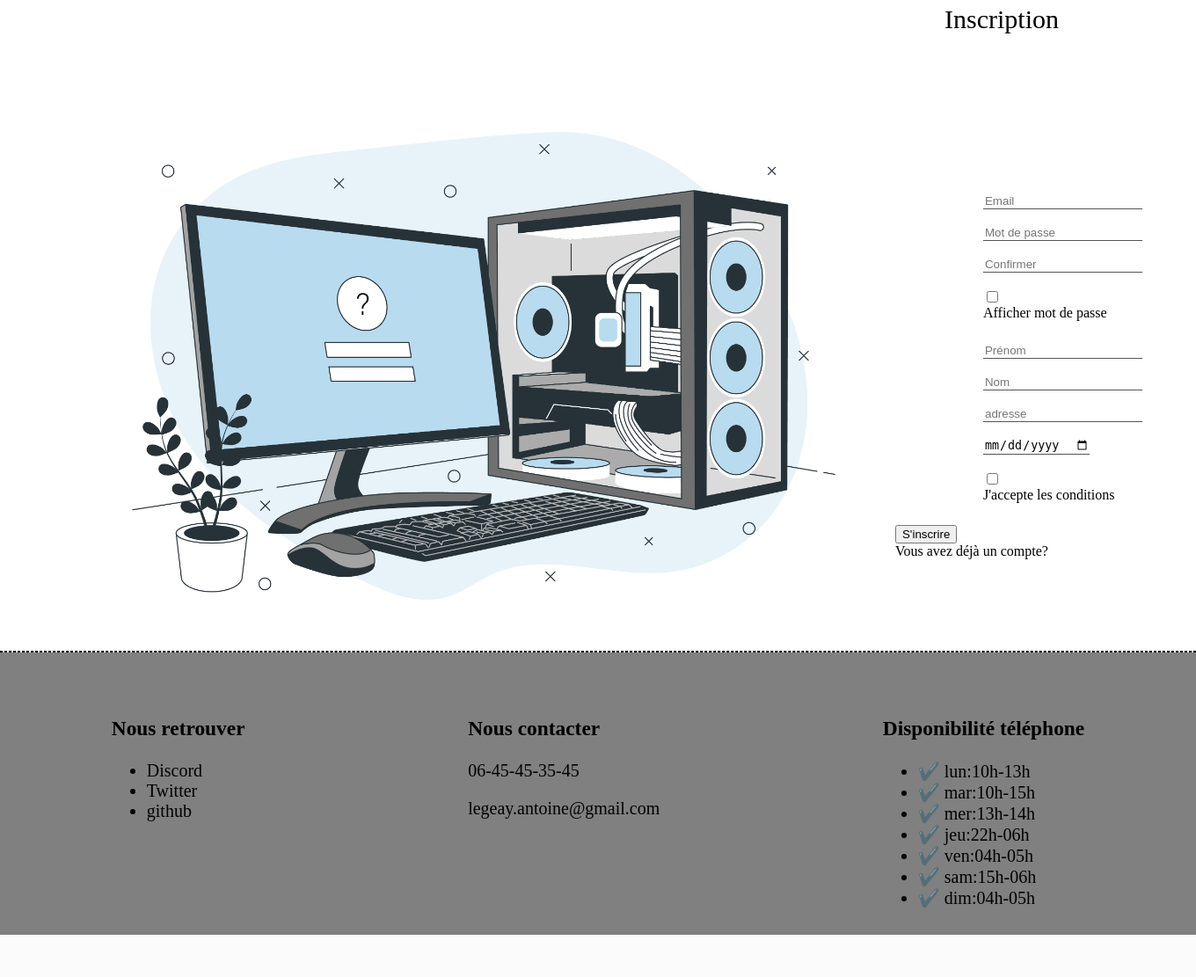
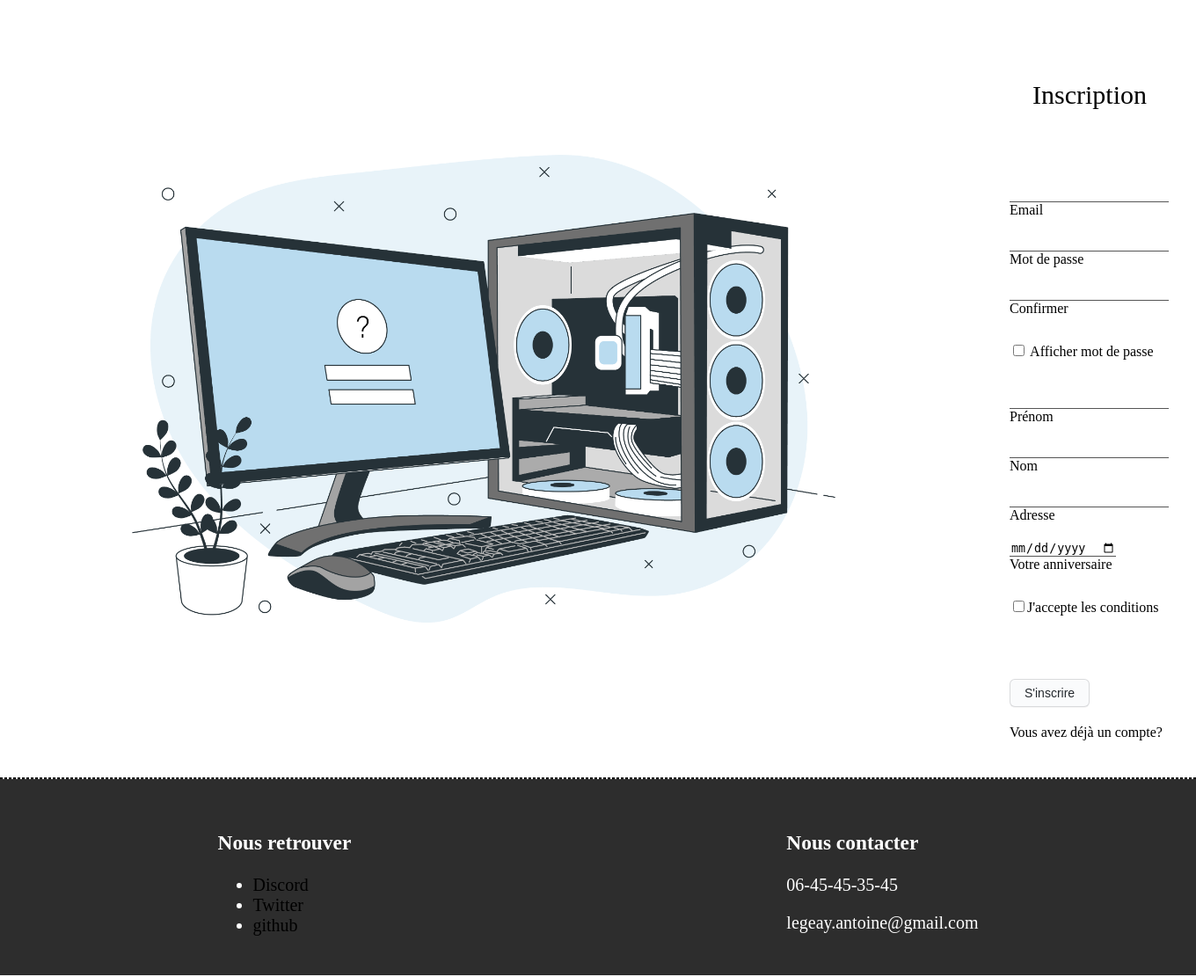
Before and after one commit to Holypings/ppe-2023, a PHP site: page /inscription.php in a window 1360 px wide. Shown: the part 171-1282 px from the top of the page at 88% size. Before the commit the page ends 1234 px from the top, so only its background shows below. Run offline with PHP 8.4, Linux system fonts and the light colour scheme.

Commit message:
index et formulaire fini

```diff
--- a/css/index.css
+++ b/css/index.css
@@ -11,8 +11,10 @@
 .item {
   margin-top: 0px;
 
-  width: 500px;
+  /* width: 500px; */
   height: 300px;
+  margin: 25px;
+
 }
 .img {
   border-radius: 20px;
--- a/css/style.css
+++ b/css/style.css
@@ -19,11 +19,18 @@
     bottom: 250px;
 
 }
-#submit {
+
+
+
+
+a:link {
+    text-decoration: none;
+    color: black;
+}
+input[type=submit]  {
     position: relative;
-    left: 1050px;
-    bottom: 250px;
 
+    margin-top: 20%;
     display: inline-block;
     outline: 0;
     cursor: pointer;
@@ -109,18 +136,18 @@
         overflow: hidden;
         padding: 3%;
         position: relative;
-        left: 990px;
-        bottom: 250px;
+        left: 1140px;
+        bottom: 265px;
    }
 
    #for {
     display: inline-block;
 
-    padding-bottom: 15%;
+    padding-bottom: 20%;
     position: relative;
-    top: 100px;
+    top: 210px;
  right: 100px;
-  left: 80px;
+  left: 210px;
 
 
 
@@ -129,7 +156,7 @@
 #inscri-formu{
     position: relative;
         left: 150px;
-        top: 150px;
+        top: 100px;
 }
     #co-formu {
         position: relative;
@@ -160,22 +187,24 @@
    }
     .input-container {
         position: relative;
-        margin-bottom: 25px;
-        left:100px;
-
+        margin-bottom: 20px;
+        /* left:100px; */
+       margin-top: 2px;
 
    }
 
 
    .input-container label{
-        top:0px;
+
 
         font-size:16px;
         color:black;
+
    }
 
     .input-container input {
         border: 0;
+
         border-bottom: 1px solid #555;
         display: block;
         clear: left;
@@ -203,11 +234,38 @@
 .inscri{
     position: relative;
     width: 100%;
-    left: 270px;
-    bottom: 500px;
+    left: 370px;
+    bottom: 490px;
     font-size: 30px;
 }
 
 body{
     margin: 0%;
 }
+
+#deja{
+position: relative;
+    top: 20px;
+}
+
+
+
+input[type=checkbox]  {
+    margin-top: 12px;
+    margin-bottom: 40px;
+
+}
+
+#cat1{
+    position: relative;
+    left: 560px;
+    margin: 30px;
+    border-radius: 2%;
+  }
+
+  #cat2{
+    position: relative;
+    left: 675px;
+    margin: 30px;
+    border-radius: 2%;
+  }
--- a/css/stylefooter.css
+++ b/css/stylefooter.css
@@ -4,12 +4,13 @@
     width: 100%;
 }
 .contenu-footer {
-    background-color: grey;
+    background-color: rgb(45, 45, 45);
     width: 100%;
-    margin: 0 top;
+    margin-bottom: 2px;
     display: flex;
     justify-content: space-around;
     align-items: flex-start;
     font-size: 20px;
-    padding: 50px 0 10px;
+    padding: 35px 0 25px;
+    color: white;
 }
--- a/footer.php
+++ b/footer.php
@@ -24,19 +24,7 @@
             <p>06-45-45-35-45</p>
             <p>legeay.antoine@gmail.com</p>
         </div>
-        <div class="sav-footer">
-            <h3>Disponibilité téléphone</h3>
-            <ul>
-                <li>✔️ lun:10h-13h</li>
-                <li>✔️ mar:10h-15h</li>
-                <li>✔️ mer:13h-14h</li>
-                <li>✔️ jeu:22h-06h</li>
-                <li>✔️ ven:04h-05h</li>
-                <li>✔️ sam:15h-06h</li>
-                <li>✔️ dim:04h-05h</li>
-            </ul>
 
-        </div>
 
     </div>
 </footer>
--- a/inscription.php
+++ b/inscription.php
@@ -38,33 +38,38 @@
         $sql = "SELECT * FROM user WHERE mail='$mail'";
         $result1 = mysqli_query($conn, $sql);
         if(mysqli_num_rows($result1) > 0){
-            echo "Cet email est déjà enregistré.";
-            die();
+            echo "<H1>Cet email est déjà enregistré.</H1>";
+            header("refresh:2; url=inscription.php");
+
         }
 
 
         if(strlen($mdp) < 12) {
-            echo "Le mot de passe doit contenir au moins 12 caractères.";
-            die();
+            echo "<H1>Le mot de passe doit contenir au moins 12 caractères.</H1>";
+            header("refresh:2; url=inscription.php");
+
         }
         elseif(!preg_match('/^(?=.*[a-z])(?=.*[A-Z])(?=.*\d)(?=.*[@$!%*?&])[A-Za-z\d@$!%*?&]+$/', $mdp)) {
-            echo "Le mot de passe doit contenir au moins une majuscule, une minuscule, un chiffre et un caractère spécial.";
-            die();
+            echo "<H1>Le mot de passe doit contenir au moins une majuscule, une minuscule, un chiffre et un caractère spécial.</H1>";
+            header("refresh:3; url=inscription.php");
+
         }
         elseif ($mdp != $conmdp) {
-            echo "Les deux mots de passe sont différents.";
-            die();
+            echo "<H1>Les deux mots de passe sont différents.</H1>";
+            header("refresh:2; url=inscription.php");
+
         }
        else {
             $sql="INSERT INTO user VALUES (null,'" . $nom ."','". $prenom ."','". $mdp ."','". $adresse ."','". $dateden ."','". $mail ."')";
             $result = mysqli_query($conn, $sql);
-            echo "Envoi effectué.";
-            die();
+            echo "<H1>Envoi effectué.</H1>";
+
         }
     }
     else {
-        echo "Des champs sont incomplets.";
-        die();
+        echo "<H1>Des champs sont incomplets </h1>";
+        header("refresh:2; url=inscription.php");
+
     }
 }
 
@@ -84,14 +89,23 @@
 <!-- <p id="idf"> Vos Identifiant : </p> -->
     <!-- action="" -->
     <form id="for" method="POST" onsubmit="return isValidMDP($mdp)">
+    <div class="input-container">
+            <input type="mail"  name="mail" />
+            <label>Email</label>
+        </div>
         <div class="input-container">
-        <input type="email" id="mail" name="mail" placeholder="Email" /> <br>
-        <input type="password" id ="mdp"name="mdp" placeholder="Mot de passe"  /><br>
+            <input type="password"  id="mdp" name="mdp"/>
+            <label>Mot de passe</label>
+        </div>
 
-        <input type="password"id ="conmdp" name="conmdp" placeholder="Confirmer" /><br>
+
+        <div class="input-container">
+            <input type="password"  id="conmdp" name="conmdp"/>
+            <label>Confirmer</label>
+        </div>
         <input type="checkbox" id="showPassword" name="Mot de passe" />
         <label for="showPassword">Afficher mot de passe</label>
-</div>
+
 
         <script>
         document.getElementById('showPassword').onclick = function() {
@@ -115,20 +129,35 @@
 
         <form action="Inscrire.exe" method="POST">
         <div class="input-container">
-        <input type="text" name="prenom" placeholder="Prénom" /><br>
-        <input type="text" name="nom" placeholder="Nom" /><br>
-        <input type="text" name="adresse" placeholder="adresse" /><br>
-        <input type="date" name="dateden" placeholder="Votre anniversaire" /><br>
-        <input type="checkbox" name="valider"/>J'accepte les conditions<br>
-</div>
+            <input type="text"  id="prenom" name="prenom"/>
+            <label>Prénom</label>
+        </div>
+
+        <div class="input-container">
+            <input type="text"  id="nom" name="nom"/>
+            <label>Nom</label>
+        </div>
+        <div class="input-container">
+            <input type="text"  id="adresse" name="adresse"/>
+            <label>Adresse</label>
+        </div>
+        <div class="input-container">
+            <input type="date"  id="dateden" name="dateden"/>
+            <label>Votre anniversaire</label>
+        </div>
+
+
+        <input type="checkbox" id="valid" name="valider"/>J'accepte les conditions<br>
+
 
         <input type="submit" value="S'inscrire" name="submit"/>
 
 
         <br>
-        <a href="connexion.php">Vous avez déjà un compte?</a>
 
-        </div>
+        <a id="deja" href="connexion.php">Vous avez déjà un compte?</a>
+
+        <!-- </div>        -->
 
     </form>
     </div>
--- a/test carousel.php
+++ b/test carousel.php
@@ -13,14 +13,14 @@
   <div class="slider">
     <div class="slides">
       <div id="slides__1" class="slide">
-      <img src="img/car1.png" width="800">
-        <!-- <span class="slide__text">acheter</span> -->
+      <img src="img/car2.png" width="800">
+
         <a class="slide__prev" href="#slides__4" title="Next"></a>
         <a class="slide__next" href="#slides__2" title="Next"></a>
       </div>
       <div id="slides__2" class="slide">
 
-        <img src="img/car 2.png" width="800">
+        <img src="img/car1.png" width="800">
 
         <a class="slide__prev" href="#slides__1" title="Prev"></a>
         <a class="slide__next" href="#slides__3" title="Next"></a>
```
Also changed, not shown: other parts of css/style.css (+32 -10 lines), connexion.php (+21 -10 lines), img/car 2.png (deleted), img/car2.png (added).
